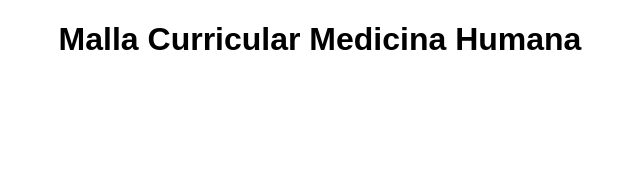
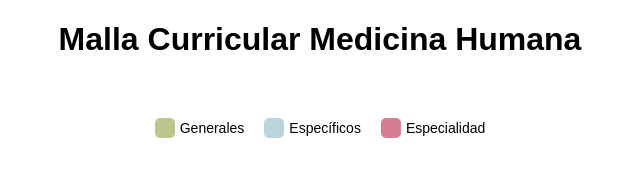
Before and after one commit to CammiH/Malla-USS-Med, a plain HTML site: page index.html in a window 1280 px wide. Shown: the whole page, without its empty margins (320-960 px from the left). Drawn offline with Linux system fonts and the light colour scheme.

Commit message:
index.html

```diff
--- a/index.html
+++ b/index.html
@@ -14,4 +14,16 @@
   <!-- Leyenda de tipos de curso -->
   <div class="leyenda">
     <div class="leyenda-item">
-      <div class="leyenda-col
+      <div class="leyenda-color leyenda-general"></div> Generales
+    </div>
+    <div class="leyenda-item">
+      <div class="leyenda-color leyenda-especifico"></div> Específicos
+    </div>
+    <div class="leyenda-item">
+      <div class="leyenda-color leyenda-especialidad"></div> Especialidad
+    </div>
+  </div>
+
+  <script src="script.js"></script>
+</body>
+</html>
```
